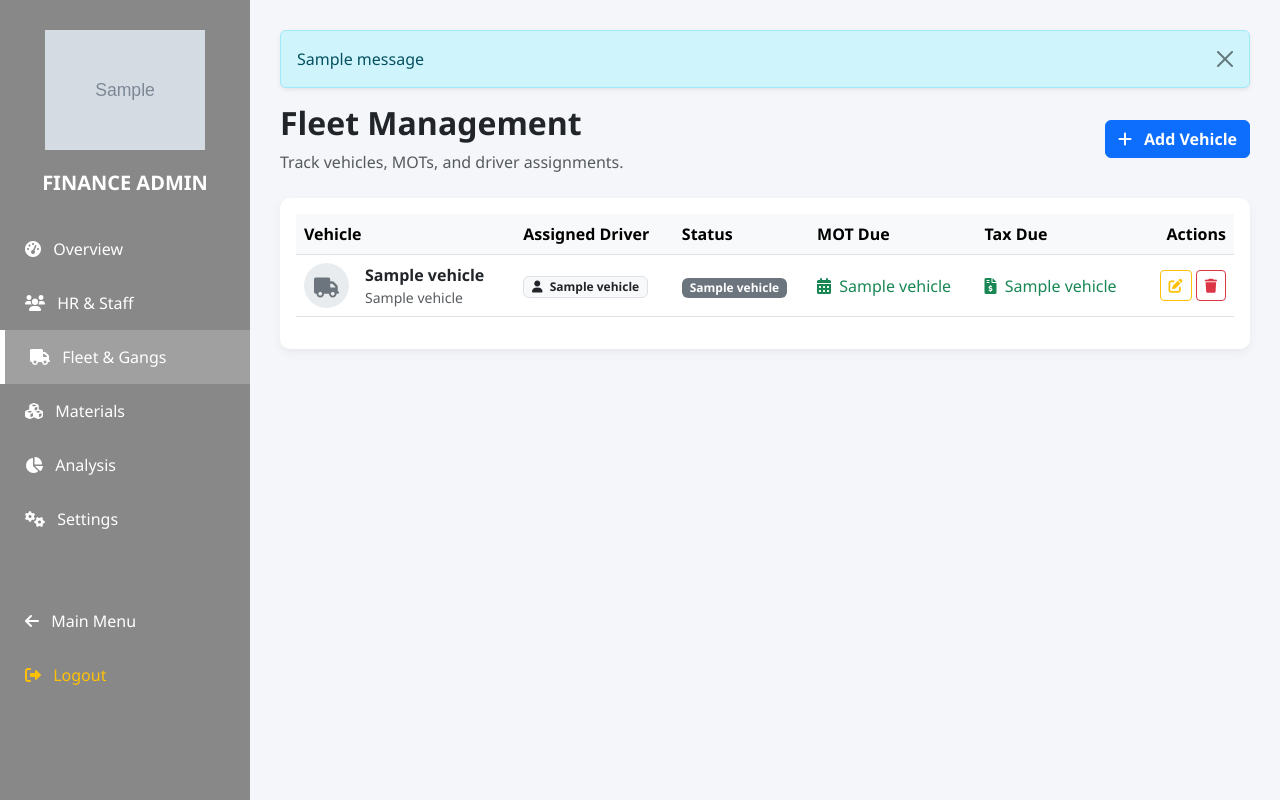
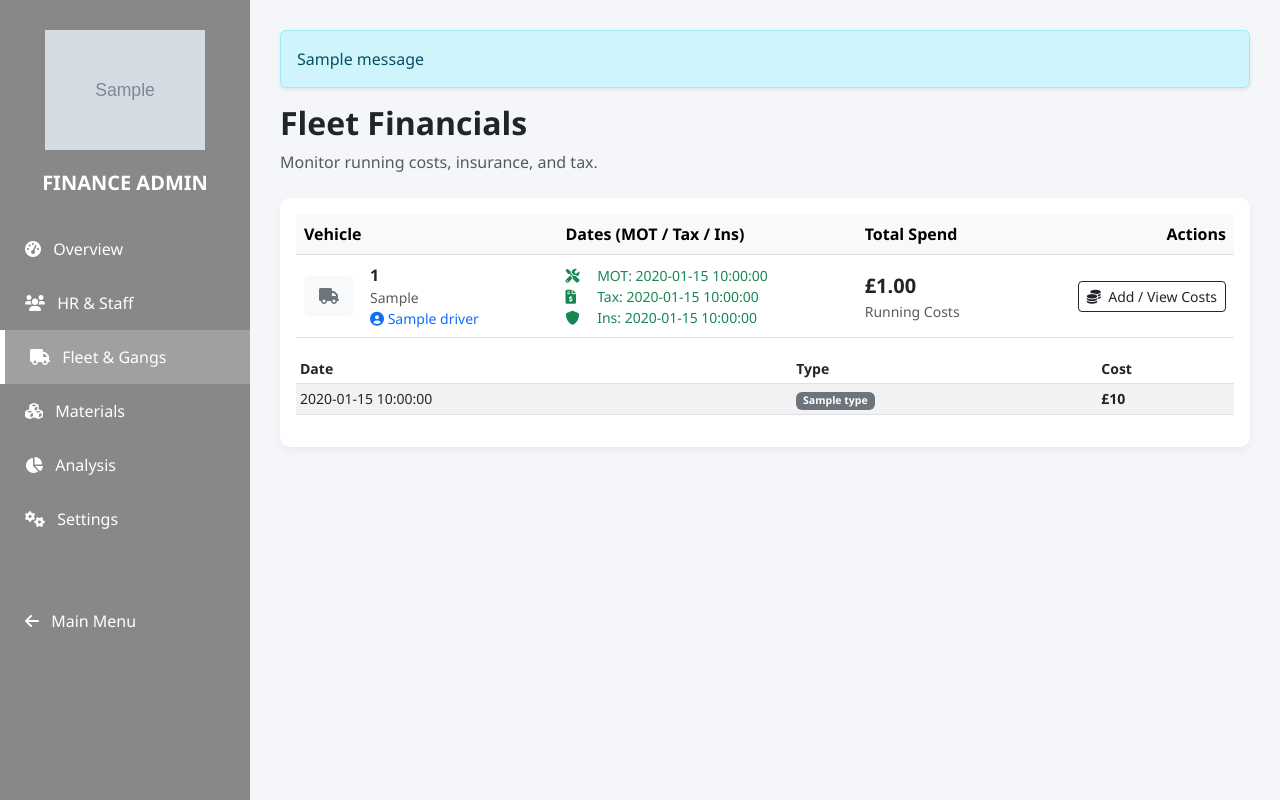
Before and after one commit to DruganGroup/DruganGroup-Website, a Flask app: template templates/finance/finance_fleet.html in a window 1280 px wide. Run offline with Flask 3, Linux system fonts and the light colour scheme; the template is opened without the code that fills it: most values are stand-ins (such as "Sample title", 1, 10 or a date in 2020); grey boxes marked "Sample" are stand-in pictures; one stand-in notice (Sample message) is shown.

Commit message:
Update finance_fleet.html

```diff
--- a/templates/finance/finance_fleet.html
+++ b/templates/finance/finance_fleet.html
@@ -2,7 +2,7 @@
 <html lang="en">
 <head>
     <meta charset="UTF-8">
-    <title>TradeCore | Fleet Management</title>
+    <title>TradeCore | Fleet Costs</title>
     <link href="https://cdn.jsdelivr.net/npm/bootstrap@5.3.0/dist/css/bootstrap.min.css" rel="stylesheet">
     <link href="https://cdnjs.cloudflare.com/ajax/libs/font-awesome/6.0.0/css/all.min.css" rel="stylesheet">
     <style>
@@ -13,7 +13,12 @@
         .sidebar a.active { background-color: rgba(255,255,255,0.2); border-left: 5px solid white; }
         .content { margin-left: 250px; padding: 30px; }
         .card { border: none; border-radius: 10px; box-shadow: 0 4px 10px rgba(0,0,0,0.05); }
-        .vehicle-icon { font-size: 20px; color: #6c757d; background: #e9ecef; padding: 10px; border-radius: 50%; width: 45px; height: 45px; text-align: center; }
+
+        /* WARNING LIGHTS */
+        .status-ok { color: #198754; } /* Green */
+        .status-warn { color: #ffc107; font-weight: bold; } /* Yellow */
+        .status-danger { color: #dc3545; font-weight: bold; animation: pulse 2s infinite; } /* Red */
+        @keyframes pulse { 0% { opacity: 1; } 50% { opacity: 0.5; } 100% { opacity: 1; } }
     </style>
 </head>
 <body>
@@ -25,34 +30,27 @@
         </div>
         <a href="/finance-dashboard"><i class="fas fa-tachometer-alt me-2"></i> Overview</a>
         <a href="/finance/hr"><i class="fas fa-users me-2"></i> HR & Staff</a>
-        <a href="/finance/fleet" style="background-color: rgba(255,255,255,0.2); border-left: 5px solid white;"><i class="fas fa-truck me-2"></i> Fleet & Gangs</a>
+        <a href="/finance/fleet" class="active"><i class="fas fa-truck me-2"></i> Fleet & Gangs</a>
         <a href="/finance/materials"><i class="fas fa-cubes me-2"></i> Materials</a>
         <a href="/finance/analysis"><i class="fas fa-chart-pie me-2"></i> Analysis</a>
         <a href="/finance/settings"><i class="fas fa-cogs me-2"></i> Settings</a>
         <a href="/launcher" class="mt-5"><i class="fas fa-arrow-left me-2"></i> Main Menu</a>
-		<a href="/logout" class="text-warning"><i class="fas fa-sign-out-alt me-2"></i> Logout</a>
     </div>
 
     <div class="content">
         {% with messages = get_flashed_messages() %}
             {% if messages %}
                 {% for message in messages %}
-                    <div class="alert alert-info alert-dismissible fade show shadow-sm" role="alert">
-                        {{ message }}
-                        <button type="button" class="btn-close" data-bs-dismiss="alert"></button>
-                    </div>
+                    <div class="alert alert-info alert-dismissible fade show shadow-sm">{{ message }}</div>
                 {% endfor %}
             {% endif %}
         {% endwith %}
 
         <div class="d-flex justify-content-between align-items-center mb-4">
             <div>
-                <h2 class="fw-bold">Fleet Management</h2>
-                <p class="text-muted mb-0">Track vehicles, MOTs, and driver assignments.</p>
+                <h2 class="fw-bold">Fleet Financials</h2>
+                <p class="text-muted mb-0">Monitor running costs, insurance, and tax.</p>
             </div>
-            <button class="btn btn-primary fw-bold" data-bs-toggle="modal" data-bs-target="#addVehicleModal">
-                <i class="fas fa-plus me-2"></i> Add Vehicle
-            </button>
         </div>
 
         <div class="card p-3">
@@ -60,150 +58,118 @@
                 <thead class="table-light">
                     <tr>
                         <th>Vehicle</th>
-                        <th>Assigned Driver</th>
-                        <th>Status</th>
-                        <th>MOT Due</th>
-                        <th>Tax Due</th>
+                        <th>Dates (MOT / Tax / Ins)</th>
+                        <th>Total Spend</th>
                         <th class="text-end">Actions</th>
                     </tr>
                 </thead>
                 <tbody>
                     {% for v in vehicles %}
 
-                    {# --- 1. MOT STATUS LOGIC --- #}
-                    {% set mot_status = 'text-success' %}
-                    {% if v[4] %}
-                        {% if v[4] < today %}{% set mot_status = 'text-danger fw-bold' %}
-                        {% elif (v[4] - today).days < 30 %}{% set mot_status = 'text-warning fw-bold' %}
-                        {% endif %}
-                    {% endif %}
-
-                    {# --- 2. TAX STATUS LOGIC (NEW) --- #}
-                    {% set tax_status = 'text-success' %}
-                    {% if v[5] %}
-                        {% if v[5] < today %}{% set tax_status = 'text-danger fw-bold' %}
-                        {% elif (v[5] - today).days < 30 %}{% set tax_status = 'text-warning fw-bold' %}
-                        {% endif %}
-                    {% endif %}
+                    {# --- DATE CHECKER LOGIC --- #}
+                    {% macro date_check(d) %}
+                        {% if d %}
+                            {% set days = (d - today).days %}
+                            {% if days < 14 %}status-danger{% elif days < 30 %}status-warn{% else %}status-ok{% endif %}
+                        {% else %}text-muted{% endif %}
+                    {% endmacro %}
 
                     <tr>
                         <td>
                             <div class="d-flex align-items-center">
-                                <div class="vehicle-icon me-3"><i class="fas fa-truck"></i></div>
+                                <div class="bg-light p-2 rounded me-3 text-center" style="width: 50px;">
+                                    <i class="fas fa-truck text-secondary"></i>
+                                </div>
                                 <div>
-                                    <div class="fw-bold">{{ v[1] }}</div>
-                                    <div class="text-muted small">{{ v[2] }}</div>
+                                    <div class="fw-bold">{{ v.reg_number }}</div>
+                                    <div class="text-muted small">{{ v.make_model }}</div>
+                                    <div class="small text-primary"><i class="fas fa-user-circle"></i> {{ v.driver or 'Unassigned' }}</div>
                                 </div>
                             </div>
                         </td>
-                        <td>
-                            {% if v[7] %}
-                                <div class="badge bg-light text-dark border"><i class="fas fa-user me-1"></i> {{ v[7] }}</div>
-                            {% else %}
-                                <span class="text-muted small">Unassigned</span>
-                            {% endif %}
-                        </td>
-                        <td>
-                            {% if v[3] == 'Active' %}<span class="badge bg-success">Active</span>
-                            {% elif v[3] == 'VOR' %}<span class="badge bg-danger">VOR</span>
-                            {% elif v[3] == 'Service' %}<span class="badge bg-warning text-dark">Service</span>
-                            {% else %}<span class="badge bg-secondary">{{ v[3] }}</span>{% endif %}
+
+                        <td class="small">
+                            <div class="{{ date_check(v.mot_due) }}"><i class="fas fa-tools me-2" style="width:20px;"></i> MOT: {{ v.mot_due or 'N/A' }}</div>
+                            <div class="{{ date_check(v.tax_due) }}"><i class="fas fa-file-invoice-dollar me-2" style="width:20px;"></i> Tax: {{ v.tax_due or 'N/A' }}</div>
+                            <div class="{{ date_check(v.ins_due) }}"><i class="fas fa-shield-alt me-2" style="width:20px;"></i> Ins: {{ v.ins_due or 'N/A' }}</div>
                         </td>
 
-                        <td class="{{ mot_status }}">
-                            <i class="fas fa-calendar-alt me-1"></i> {{ v[4] or 'N/A' }}
-                        </td>
-
-                        <td class="{{ tax_status }}">
-                            <i class="fas fa-file-invoice-dollar me-1"></i> {{ v[5] or 'N/A' }}
+                        <td>
+                            <div class="fs-5 fw-bold text-dark">£{{ "%.2f"|format(v.total_spend) }}</div>
+                            <div class="text-muted small">Running Costs</div>
                         </td>
 
                         <td class="text-end">
-                            <button class="btn btn-sm btn-outline-warning"
-                                data-bs-toggle="modal"
-                                data-bs-target="#editVehicleModal"
-                                data-id="{{ v[0] }}"
-                                data-reg="{{ v[1] }}"
-                                data-model="{{ v[2] }}"
-                                data-status="{{ v[3] }}"
-                                data-mot="{{ v[4] }}"
-                                data-tax="{{ v[5] }}"
-                                data-tracker="{{ v[6] }}"
-                                data-driver="{{ v[8] }}"
-                                onclick="fillEditModal(this)">
-                                <i class="fas fa-edit"></i>
+                            <button class="btn btn-sm btn-outline-dark" data-bs-toggle="modal" data-bs-target="#costModal{{ v.id }}">
+                                <i class="fas fa-coins me-1"></i> Add / View Costs
                             </button>
-                            <a href="/finance/fleet/delete/{{ v[0] }}" class="btn btn-sm btn-outline-danger" onclick="return confirm('Remove this vehicle?')"><i class="fas fa-trash"></i></a>
                         </td>
                     </tr>
-                    {% else %}
-                    <tr><td colspan="6" class="text-center py-5 text-muted">No vehicles found.</td></tr>
+
+                    <div class="modal fade" id="costModal{{ v.id }}" tabindex="-1">
+                        <div class="modal-dialog">
+                            <div class="modal-content">
+                                <div class="modal-header">
+                                    <h5 class="modal-title fw-bold">Financials: {{ v.reg_number }}</h5>
+                                    <button type="button" class="btn-close" data-bs-dismiss="modal"></button>
+                                </div>
+                                <div class="modal-body">
+                                    <form method="POST" class="row g-2 mb-4 bg-light p-2 rounded">
+                                        <input type="hidden" name="action" value="add_log">
+                                        <input type="hidden" name="vehicle_id" value="{{ v.id }}">
+
+                                        <div class="col-12 fw-bold small text-uppercase text-muted">Add New Expense</div>
+                                        <div class="col-md-6">
+                                            <select name="log_type" class="form-select form-select-sm">
+                                                <option value="Fuel">Fuel</option>
+                                                <option value="Insurance">Insurance</option>
+                                                <option value="Tax">Vehicle Tax</option>
+                                                <option value="Repair">Repair</option>
+                                                <option value="Service">Service</option>
+                                            </select>
+                                        </div>
+                                        <div class="col-md-6">
+                                            <input type="number" step="0.01" name="cost" class="form-control form-control-sm" placeholder="Amount (£)" required>
+                                        </div>
+                                        <div class="col-md-8">
+                                            <input type="text" name="description" class="form-control form-control-sm" placeholder="Description / Ref">
+                                        </div>
+                                        <div class="col-md-4">
+                                            <input type="date" name="date" class="form-control form-control-sm" required>
+                                        </div>
+                                        <div class="col-12 text-end mt-2">
+                                            <button type="submit" class="btn btn-sm btn-success w-100">Save Expense</button>
+                                        </div>
+                                    </form>
+
+                                    <h6 class="fw-bold border-bottom pb-2">Spending History</h6>
+                                    <div style="max-height: 250px; overflow-y: auto;">
+                                        <table class="table table-sm table-striped small">
+                                            <thead><tr><th>Date</th><th>Type</th><th>Cost</th></tr></thead>
+                                            <tbody>
+                                                {% for h in v.history %}
+                                                <tr>
+                                                    <td>{{ h.date }}</td>
+                                                    <td><span class="badge bg-secondary">{{ h.type }}</span></td>
+                                                    <td class="fw-bold">£{{ h.cost }}</td>
+                                                </tr>
+                                                {% else %}
+                                                <tr><td colspan="3" class="text-center text-muted">No expenses recorded.</td></tr>
+                                                {% endfor %}
+                                            </tbody>
+                                        </table>
+                                    </div>
+                                </div>
+                            </div>
+                        </div>
+                    </div>
+
                     {% endfor %}
                 </tbody>
             </table>
         </div>
     </div>
 
-    <div class="modal fade" id="addVehicleModal" tabindex="-1">
-        <div class="modal-dialog modal-lg">
-            <div class="modal-content">
-                <div class="modal-header bg-light"><h5 class="modal-title fw-bold">Add New Vehicle</h5><button type="button" class="btn-close" data-bs-dismiss="modal"></button></div>
-                <form action="/finance/fleet/add" method="POST">
-                    <div class="modal-body p-4">
-                        <div class="row g-3">
-                            <div class="col-md-6"><label class="form-label fw-bold">Registration Plate</label><input type="text" name="reg" class="form-control" required></div>
-                            <div class="col-md-6"><label class="form-label">Make & Model</label><input type="text" name="model" class="form-control"></div>
-                            <div class="col-md-6"><label class="form-label fw-bold text-primary">Assign Driver</label><select name="driver_id" class="form-select"><option value="None">-- Unassigned --</option>{% for s in staff %}<option value="{{ s[0] }}">{{ s[1] }}</option>{% endfor %}</select></div>
-                            <div class="col-md-6"><label class="form-label">Status</label><select name="status" class="form-select"><option value="Active">🟢 Active</option><option value="Service">🟠 Service</option><option value="VOR">🔴 VOR</option></select></div>
-                            <div class="col-md-6"><label class="form-label">MOT Expiry</label><input type="date" name="mot" class="form-control"></div>
-                            <div class="col-md-6"><label class="form-label">Tax Expiry</label><input type="date" name="tax" class="form-control"></div>
-                            <div class="col-12"><label class="form-label">Tracker URL</label><input type="text" name="tracker_url" class="form-control"></div>
-                        </div>
-                    </div>
-                    <div class="modal-footer"><button type="button" class="btn btn-secondary" data-bs-dismiss="modal">Cancel</button><button type="submit" class="btn btn-primary">Save Vehicle</button></div>
-                </form>
-            </div>
-        </div>
-    </div>
-
-    <div class="modal fade" id="editVehicleModal" tabindex="-1">
-        <div class="modal-dialog modal-lg">
-            <div class="modal-content">
-                <div class="modal-header bg-warning-subtle"><h5 class="modal-title fw-bold">Edit Vehicle</h5><button type="button" class="btn-close" data-bs-dismiss="modal"></button></div>
-                <form action="/finance/fleet/update" method="POST">
-                    <input type="hidden" name="vehicle_id" id="edit_id">
-                    <div class="modal-body p-4">
-                        <div class="row g-3">
-                            <div class="col-md-6"><label class="form-label fw-bold">Registration Plate</label><input type="text" name="reg" id="edit_reg" class="form-control" required></div>
-                            <div class="col-md-6"><label class="form-label">Make & Model</label><input type="text" name="model" id="edit_model" class="form-control"></div>
-                            <div class="col-md-6"><label class="form-label fw-bold text-primary">Assign Driver</label><select name="driver_id" id="edit_driver" class="form-select"><option value="None">-- Unassigned --</option>{% for s in staff %}<option value="{{ s[0] }}">{{ s[1] }}</option>{% endfor %}</select></div>
-                            <div class="col-md-6"><label class="form-label">Status</label><select name="status" id="edit_status" class="form-select"><option value="Active">🟢 Active</option><option value="Service">🟠 Service</option><option value="VOR">🔴 VOR</option></select></div>
-                            <div class="col-md-6"><label class="form-label">MOT Expiry</label><input type="date" name="mot" id="edit_mot" class="form-control"></div>
-                            <div class="col-md-6"><label class="form-label">Tax Expiry</label><input type="date" name="tax" id="edit_tax" class="form-control"></div>
-                            <div class="col-12"><label class="form-label">Tracker URL</label><input type="text" name="tracker_url" id="edit_tracker" class="form-control"></div>
-                        </div>
-                    </div>
-                    <div class="modal-footer"><button type="button" class="btn btn-secondary" data-bs-dismiss="modal">Cancel</button><button type="submit" class="btn btn-primary">Update Vehicle</button></div>
-                </form>
-            </div>
-        </div>
-    </div>
-
     <script src="https://cdn.jsdelivr.net/npm/bootstrap@5.3.0/dist/js/bootstrap.bundle.min.js"></script>
-    <script>
-        function fillEditModal(btn) {
-            document.getElementById('edit_id').value = btn.getAttribute('data-id');
-            document.getElementById('edit_reg').value = btn.getAttribute('data-reg');
-            document.getElementById('edit_model').value = btn.getAttribute('data-model');
-            document.getElementById('edit_status').value = btn.getAttribute('data-status');
-            document.getElementById('edit_mot').value = btn.getAttribute('data-mot');
-            document.getElementById('edit_tax').value = btn.getAttribute('data-tax');
-            document.getElementById('edit_tracker').value = btn.getAttribute('data-tracker');
-
-            // Handle Driver Select (Wait for "None" to work if null)
-            let driver = btn.getAttribute('data-driver');
-            document.getElementById('edit_driver').value = (driver && driver !== 'None') ? driver : 'None';
-        }
-    </script>
 </body>
 </html>
```
